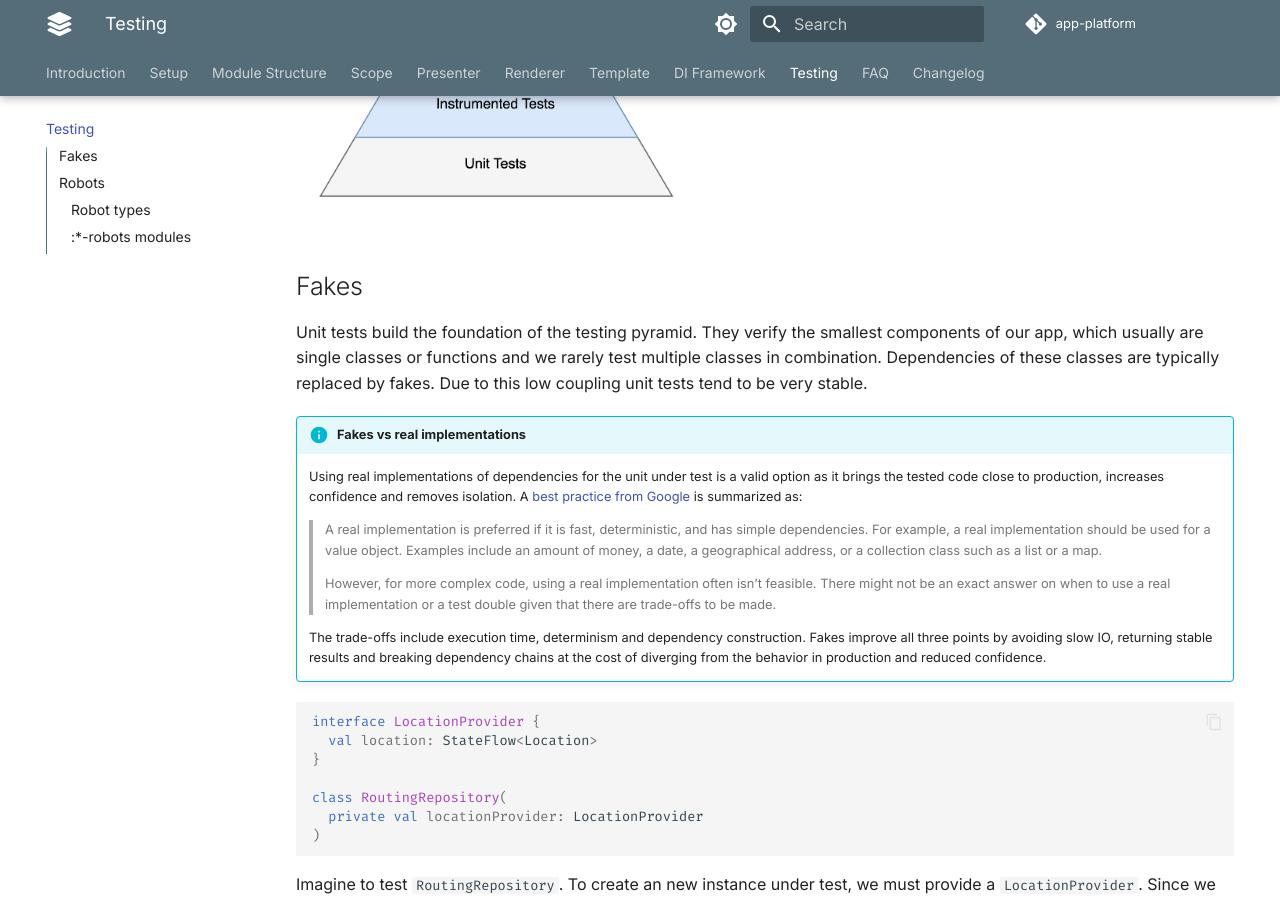
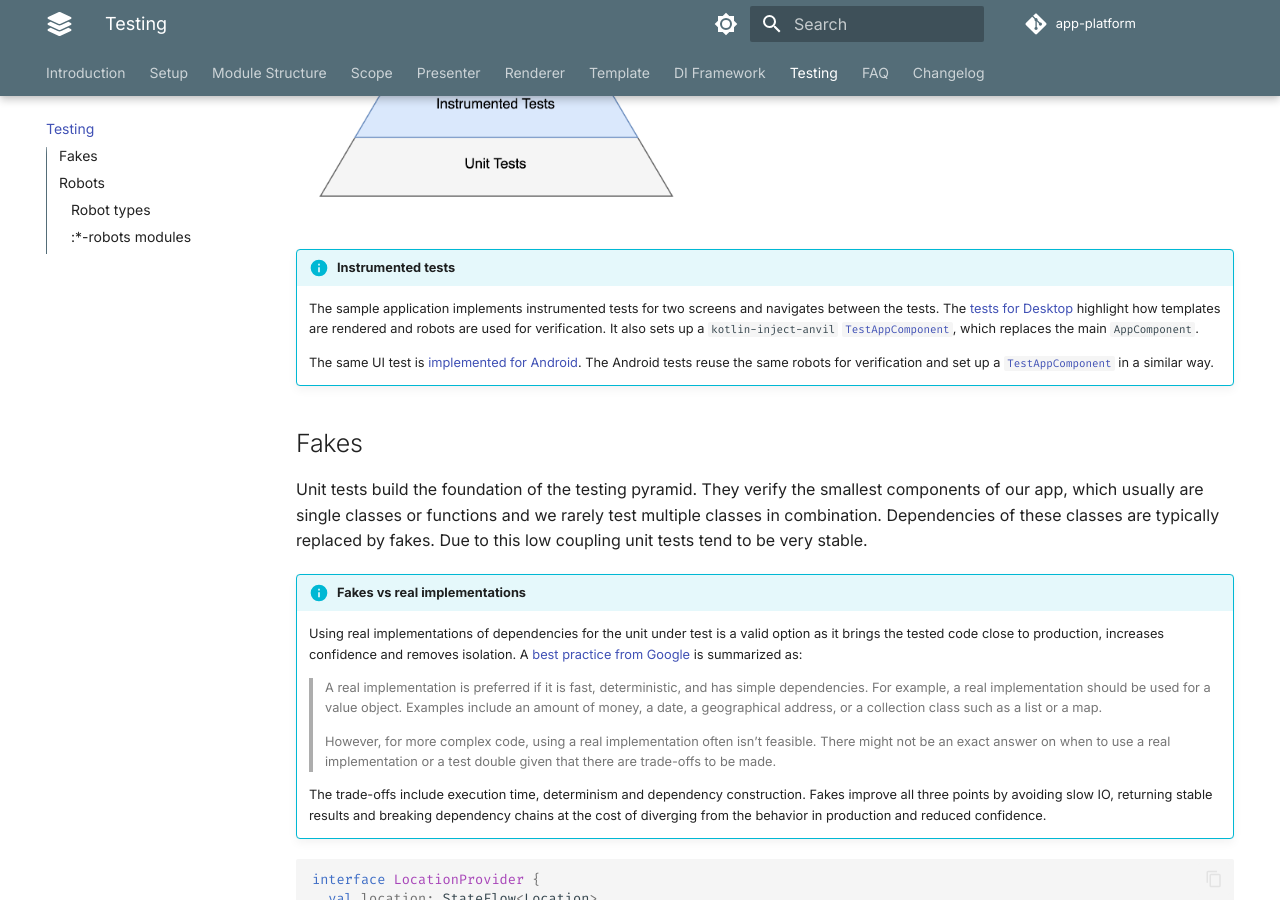
Before and after one commit to amzn/app-platform, an MkDocs documentation site: the page built from docs/testing.md, in a window 1280 px wide and 900 px high, scrolled down 565 px. Built offline with MkDocs 1.6.1 and Material for MkDocs 9.7.7, drawn with Linux system fonts in a browser that asks for light colours; comment, search, counter and statistics services are not loaded.

````diff
--- a/docs/testing.md
+++ b/docs/testing.md
@@ -11,6 +11,19 @@
 are functioning and tests don’t need to be repeated.
 
 ![Testing pyramid](images/testing-pyramid.png){ width="400" }
+
+!!! info "Instrumented tests"
+
+    The sample application implements instrumented tests for two screens and navigates between the tests. The
+    [tests for Desktop](https://github.com/amzn/app-platform/blob/main/sample/app/src/desktopTest/kotlin/software/amazon/app/platform/sample/LoginUiTest.kt)
+    highlight how templates are rendered and robots are used for verification. It also sets up a `kotlin-inject-anvil`
+    [`TestAppComponent`](https://github.com/amzn/app-platform/blob/main/sample/app/src/desktopTest/kotlin/software/amazon/app/platform/sample/TestDesktopAppComponent.kt),
+    which replaces the main `AppComponent`.
+
+    The same UI test is [implemented for Android](https://github.com/amzn/app-platform/blob/main/sample/app/src/androidInstrumentedTest/kotlin/software/amazon/app/platform/sample/AndroidLoginUiTest.kt).
+    The Android tests reuse the same robots for verification and set up a
+    [`TestAppComponent`](https://github.com/amzn/app-platform/blob/main/sample/app/src/androidInstrumentedTest/kotlin/software/amazon/app/platform/sample/TestAndroidAppComponent.kt)
+    in a similar way.
 
 ## Fakes
 
@@ -328,20 +341,6 @@
 
 ??? example "Sample"
 
-    [`NavigationPresenterImpl`](https://github.com/amzn/app-platform/blob/main/sample/navigation/impl/src/commonMain/kotlin/software/amazon/app/platform/sample/navigation/NavigationPresenterImpl.kt)
-    is another example that highlights this principle.
-
-    [`UserPagePresenterImpl`](https://github.com/amzn/app-platform/blob/main/sample/user/impl/src/commonMain/kotlin/software/amazon/app/platform/sample/user/UserPagePresenterImpl.kt)
-    goes a step further. Its `BaseModel` is composed of two sub-models. The `listModel` is even an input for the
-    detail-presenter.
-
-    ```kotlin
-    val listModel = userPageListPresenter.present(UserPageListPresenter.Input(user))
-    return Model(
-      listModel = listModel,
-      detailModel =
-        userPageDetailPresenter.present(
-          UserPageDetailPresenter.Input(user, selectedAttribute = listModel.selectedIndex)
-        ),
-    )
-    ```
+    The sample application comes with two robot implementations [`LoginRobot`](https://github.com/amzn/app-platform/blob/main/sample/login/impl-robots/src/commonMain/kotlin/software/amazon/app/platform/sample/login/LoginRobot.kt)
+    and [`UserPageRobot`](https://github.com/amzn/app-platform/blob/main/sample/user/impl-robots/src/commonMain/kotlin/software/amazon/app/platform/sample/user/UserPageRobot.kt),
+    each living in its feature specific `:robots` module.
````
